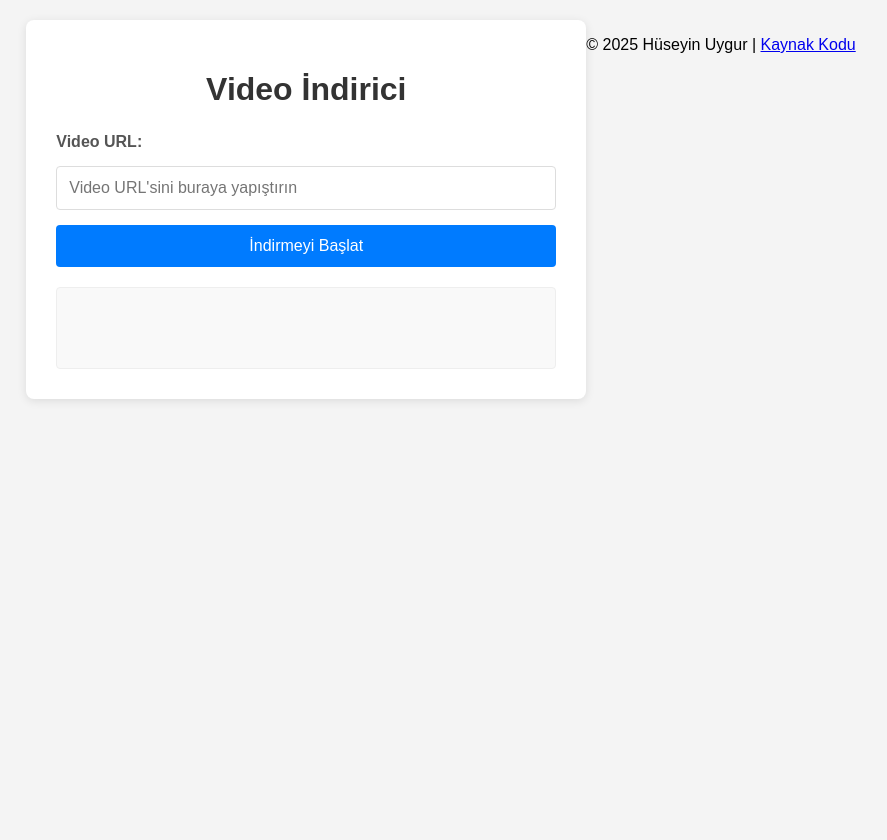
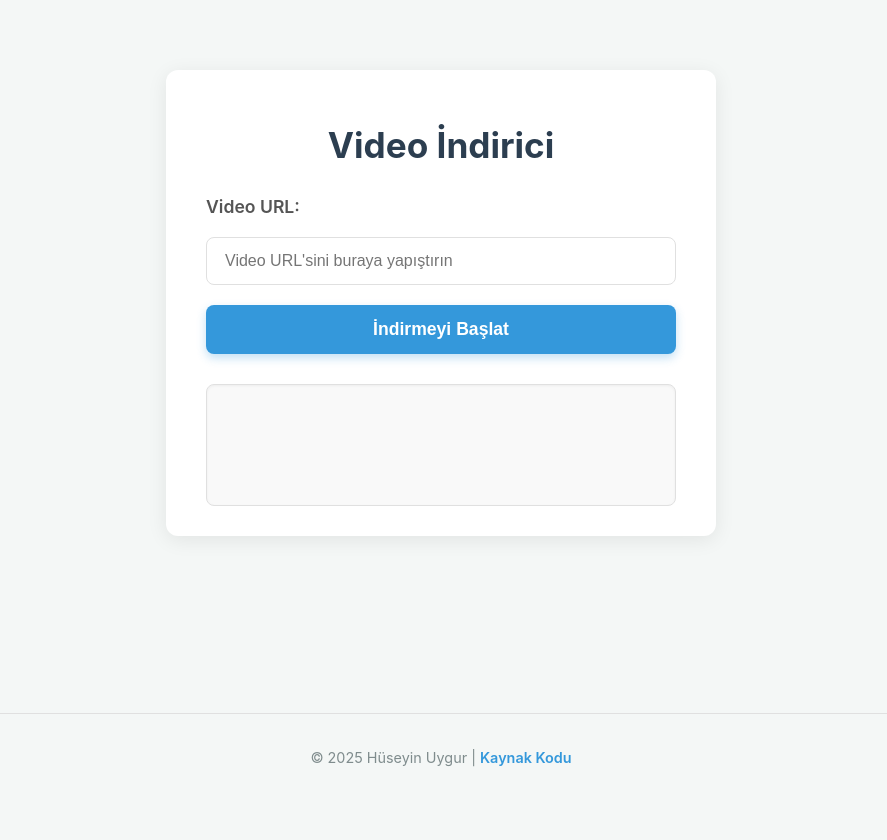
Before and after one commit to huseyinuygur/video-indirici, a Flask app: page / in a window 1280 px wide. Shown: the whole page, without its empty margins (199-1086 px from the left). After the commit the page ends 767 px from the top, so only its background shows below. Run offline with Flask 3, Linux system fonts and the light colour scheme.

Commit message:
Update style.css

```diff
--- a/static/style.css
+++ b/static/style.css
@@ -1,98 +1,195 @@
 body {
-    font-family: Arial, sans-serif;
-    background-color: #f4f4f4;
+    font-family: 'Inter', Arial, sans-serif; /* Inter fontunu tercih et */
+    background-color: #f4f7f6; /* Daha yumuşak bir arka plan */
     display: flex;
-    justify-content: center;
-    align-items: flex-start; /* Üste hizala */
+    flex-direction: column; /* Dikey hizalama için */
+    justify-content: space-between; /* Footer'ı alta itmek için */
+    align-items: center;
     min-height: 100vh;
-    margin: 20px; /* Üstten ve yanlardan boşluk */
+    margin: 0;
+    padding: 20px;
+    box-sizing: border-box;
+    color: #333;
+}
+
+.container {
+    background-color: #ffffff;
+    padding: 30px 40px;
+    border-radius: 12px; /* Daha yuvarlak köşeler */
+    box-shadow: 0 4px 20px rgba(0, 0, 0, 0.08); /* Daha belirgin gölge */
+    width: 100%;
+    max-width: 550px;
+    text-align: center;
+    margin-top: 50px; /* Üstten boşluk */
     box-sizing: border-box;
 }
 
-.container {
-    background-color: #fff;
-    padding: 30px;
-    border-radius: 8px;
-    box-shadow: 0 2px 10px rgba(0, 0, 0, 0.1);
-    width: 100%;
-    max-width: 500px;
-    text-align: center;
-}
-
 h1 {
-    color: #333;
-    margin-bottom: 25px;
+    color: #2c3e50; /* Koyu gri başlık */
+    margin-bottom: 30px;
+    font-size: 2.2em;
+    font-weight: 700;
 }
 
 form {
     display: flex;
     flex-direction: column;
-    gap: 15px;
-    margin-bottom: 20px;
+    gap: 20px;
+    margin-bottom: 25px;
 }
 
 label {
-    font-weight: bold;
+    font-weight: 600;
     color: #555;
     text-align: left;
+    font-size: 1.1em;
 }
 
 input[type="text"] {
-    padding: 12px;
-    border: 1px solid #ddd;
-    border-radius: 4px;
-    font-size: 16px;
+    padding: 14px 18px;
+    border: 1px solid #e0e0e0;
+    border-radius: 8px; /* Yuvarlak input */
+    font-size: 1em;
     width: 100%;
-    box-sizing: border-box; /* Padding ve border genişliğe dahil */
+    box-sizing: border-box;
+    transition: border-color 0.3s ease, box-shadow 0.3s ease;
 }
 
-button {
-    background-color: #007bff;
-    color: white;
-    padding: 12px 20px;
-    border: none;
-    border-radius: 4px;
-    cursor: pointer;
-    font-size: 16px;
-    transition: background-color 0.3s ease;
+input[type="text"]:focus {
+    border-color: #3498db;
+    box-shadow: 0 0 8px rgba(52, 152, 219, 0.2);
+    outline: none;
 }
 
-button:hover {
-    background-color: #0056b3;
+button[type="submit"] {
+    background-color: #3498db; /* Mavi düğme */
+    color: white;
+    padding: 14px 25px;
+    border: none;
+    border-radius: 8px;
+    cursor: pointer;
+    font-size: 1.1em;
+    font-weight: 600;
+    transition: background-color 0.3s ease, transform 0.2s ease;
+    box-shadow: 0 4px 10px rgba(52, 152, 219, 0.3);
+}
+
+button[type="submit"]:hover {
+    background-color: #2980b9;
+    transform: translateY(-2px); /* Hafif yukarı kalkma efekti */
 }
 
 .flashes {
     list-style-type: none;
     padding: 0;
-    margin-bottom: 20px;
+    margin-bottom: 25px;
 }
 
 .flashes li {
-    padding: 10px;
-    margin-bottom: 10px;
-    border-radius: 4px;
-    font-size: 15px;
+    padding: 12px 18px;
+    margin-bottom: 12px;
+    border-radius: 8px;
+    font-size: 0.95em;
     text-align: left;
+    box-shadow: 0 2px 5px rgba(0, 0, 0, 0.1);
 }
 
 .flashes .error {
-    background-color: #f8d7da;
-    color: #721c24;
-    border: 1px solid #f5c6cb;
+    background-color: #fce4e4; /* Açık kırmızı */
+    color: #c0392b; /* Koyu kırmızı */
+    border: 1px solid #e74c3c;
 }
 
 .flashes .info {
-    background-color: #d4edda;
-    color: #155724;
-    border: 1px solid #c3e6cb;
+    background-color: #e8f5e9; /* Açık yeşil */
+    color: #27ae60; /* Koyu yeşil */
+    border: 1px solid #2ecc71;
 }
 
 #status-display {
-    margin-top: 20px;
-    padding: 15px;
-    border: 1px solid #eee;
-    border-radius: 4px;
+    margin-top: 30px;
+    padding: 20px;
+    border: 1px solid #e0e0e0;
+    border-radius: 8px;
     background-color: #f9f9f9;
     text-align: left;
-    min-height: 50px; /* Min yükseklik vererek düzeni koru */
+    min-height: 80px; /* Min yükseklik vererek düzeni koru */
+    box-shadow: inset 0 1px 3px rgba(0, 0, 0, 0.05);
 }
+
+#progress-bar-container {
+    width: 100%;
+    background-color: #e0e0e0;
+    border-radius: 5px;
+    height: 20px;
+    overflow: hidden;
+    margin-top: 15px;
+    display: none; /* Başlangıçta gizli */
+}
+
+#progress-bar {
+    height: 100%;
+    width: 0%;
+    background-color: #2ecc71; /* Yeşil ilerleme çubuğu */
+    border-radius: 5px;
+    text-align: center;
+    color: white;
+    line-height: 20px;
+    transition: width 0.5s ease-in-out;
+}
+
+#progress-text {
+    margin-top: 10px;
+    font-weight: 600;
+    color: #34495e;
+}
+
+#download-link-container {
+    margin-top: 20px;
+    display: none; /* Başlangıçta gizli */
+}
+
+.download-button {
+    display: inline-block;
+    background-color: #2ecc71; /* Yeşil indirme düğmesi */
+    color: white;
+    padding: 12px 25px;
+    border: none;
+    border-radius: 8px;
+    text-decoration: none;
+    font-size: 1.1em;
+    font-weight: 600;
+    transition: background-color 0.3s ease, transform 0.2s ease;
+    box-shadow: 0 4px 10px rgba(46, 204, 113, 0.3);
+}
+
+.download-button:hover {
+    background-color: #27ae60;
+    transform: translateY(-2px);
+}
+
+.error-text {
+    color: #e74c3c; /* Hata mesajları için kırmızı */
+    font-weight: 600;
+    margin-top: 15px;
+}
+
+footer {
+    margin-top: 40px;
+    padding-top: 20px;
+    border-top: 1px solid #e0e0e0;
+    color: #7f8c8d;
+    font-size: 0.9em;
+    text-align: center;
+    width: 100%; /* Sayfanın genişliği kadar */
+}
+
+footer a {
+    color: #3498db;
+    text-decoration: none;
+    font-weight: 600;
+}
+
+footer a:hover {
+    text-decoration: underline;
+}
```
